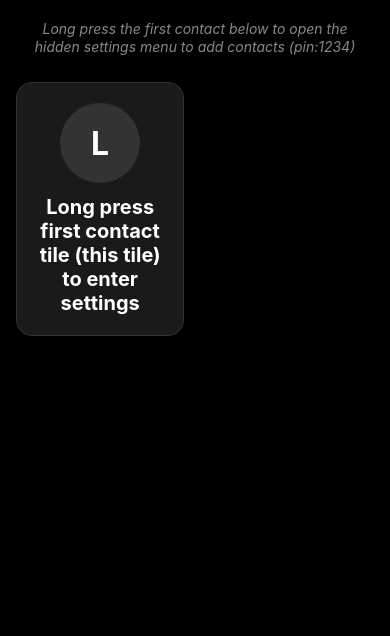
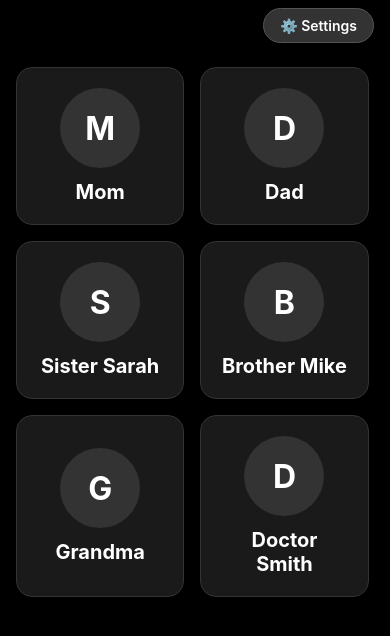
Before and after one commit to millergit/mem_p_app_v2, a React Native app: screen / in a window 390 px wide. Shown: the top 636 px of the page. Built offline with nearby package versions, Linux system fonts and the light colour scheme.

Commit message:
demo mode

```diff
--- a/App.tsx
+++ b/App.tsx
@@ -104,7 +104,8 @@ export default function App() {
   };
 
   const handlePinEntryPress = () => {
-    setShowPinModal(true);
+    // Skip PIN for demo mode - go directly to settings
+    setCurrentScreen('settings');
   };
 
   const handlePinSuccess = () => {
--- a/src/screens/ContactsScreen.tsx
+++ b/src/screens/ContactsScreen.tsx
@@ -48,11 +48,95 @@ export default function ContactsScreen({ onContactPress, onPinEntryPress }: Cont
       const contactsString = await AsyncStorage.getItem('selected_contacts');
       if (contactsString) {
         const selectedContacts = JSON.parse(contactsString);
-        setContacts(selectedContacts);
-        contactsCache = selectedContacts;
+        // If we have stored contacts and they're not empty, use them
+        if (selectedContacts && selectedContacts.length > 0) {
+          setContacts(selectedContacts);
+          contactsCache = selectedContacts;
+        } else {
+          // If stored contacts are empty, load demo contacts
+          const demoContacts = [
+            {
+              id: '1',
+              name: 'Mom',
+              phoneNumber: '(555) 123-4567',
+              birthdate: 'January 15'
+            },
+            {
+              id: '2',
+              name: 'Dad',
+              phoneNumber: '(555) 234-5678',
+              birthdate: 'March 22'
+            },
+            {
+              id: '3',
+              name: 'Sister Sarah',
+              phoneNumber: '(555) 345-6789',
+              birthdate: 'July 8'
+            },
+            {
+              id: '4',
+              name: 'Brother Mike',
+              phoneNumber: '(555) 456-7890',
+              birthdate: 'December 3'
+            },
+            {
+              id: '5',
+              name: 'Grandma',
+              phoneNumber: '(555) 567-8901',
+              birthdate: 'September 14'
+            },
+            {
+              id: '6',
+              name: 'Doctor Smith',
+              phoneNumber: '(555) 678-9012',
+              birthdate: 'May 27'
+            }
+          ];
+          setContacts(demoContacts);
+          contactsCache = demoContacts;
+        }
       } else {
-        setContacts([]);
-        contactsCache = [];
+        // Load demo contacts for app review
+        const demoContacts = [
+          {
+            id: '1',
+            name: 'Mom',
+            phoneNumber: '(555) 123-4567',
+            birthdate: 'January 15'
+          },
+          {
+            id: '2',
+            name: 'Dad',
+            phoneNumber: '(555) 234-5678',
+            birthdate: 'March 22'
+          },
+          {
+            id: '3',
+            name: 'Sister Sarah',
+            phoneNumber: '(555) 345-6789',
+            birthdate: 'July 8'
+          },
+          {
+            id: '4',
+            name: 'Brother Mike',
+            phoneNumber: '(555) 456-7890',
+            birthdate: 'December 3'
+          },
+          {
+            id: '5',
+            name: 'Grandma',
+            phoneNumber: '(555) 567-8901',
+            birthdate: 'September 14'
+          },
+          {
+            id: '6',
+            name: 'Doctor Smith',
+            phoneNumber: '(555) 678-9012',
+            birthdate: 'May 27'
+          }
+        ];
+        setContacts(demoContacts);
+        contactsCache = demoContacts;
       }
     } catch (error) {
       console.error('Failed to load selected contacts:', error);
@@ -79,6 +163,14 @@ export default function ContactsScreen({ onContactPress, onPinEntryPress }: Cont
   return (
     <View style={{ flex: 1, backgroundColor: '#000', paddingTop: insets.top }}>
       <View style={styles.container}>
+        <View style={styles.headerContainer}>
+          <TouchableOpacity
+            style={styles.settingsButton}
+            onPress={onPinEntryPress}
+          >
+            <Text style={styles.settingsButtonText}>⚙️ Settings</Text>
+          </TouchableOpacity>
+        </View>
         <View style={styles.contentWrapper}>
           {isLoading ? (
             <View style={styles.loadingContainer}>
@@ -88,28 +180,13 @@ export default function ContactsScreen({ onContactPress, onPinEntryPress }: Cont
             <View style={styles.container}>
               <View style={styles.instructionsContainer}>
                 <Text style={styles.instructionsText}>
-                  Long press the first contact below to open the hidden settings menu to add contacts (pin:1234)
+                  Use the Settings button above to manage your contacts
                 </Text>
               </View>
-              <FlatList
-                data={[{
-                  id: 'setup',
-                  name: 'Long press first contact tile (this tile) to enter settings',
-                  phoneNumber: 'Long press to open settings',
-                  birthdate: 'Setup contact'
-                }]}
-                renderItem={({ item }) => (
-                  <ContactCard
-                    contact={item}
-                    onPress={() => {}} // No action on regular press
-                    onLongPress={onPinEntryPress} // Open settings on long press
-                  />
-                )}
-                keyExtractor={(item) => item.id}
-                numColumns={2}
-                showsVerticalScrollIndicator={false}
-                contentContainerStyle={styles.listContent}
-              />
+              <View style={styles.emptyContainer}>
+                <Text style={styles.emptyText}>No contacts loaded yet</Text>
+                <Text style={styles.emptySubtext}>Use the Settings button to add contacts</Text>
+              </View>
             </View>
           ) : (
             <FlatList
@@ -132,6 +209,25 @@ const styles = StyleSheet.create({
     flex: 1,
     backgroundColor: '#000',
   },
+  headerContainer: {
+    flexDirection: 'row',
+    justifyContent: 'flex-end',
+    paddingHorizontal: 16,
+    paddingVertical: 8,
+  },
+  settingsButton: {
+    backgroundColor: '#333',
+    paddingHorizontal: 16,
+    paddingVertical: 8,
+    borderRadius: 20,
+    borderWidth: 1,
+    borderColor: '#555',
+  },
+  settingsButtonText: {
+    color: '#fff',
+    fontSize: 14,
+    fontWeight: '600',
+  },
   contentWrapper: {
     flex: 1,
     backgroundColor: '#000',
@@ -147,6 +243,23 @@ const styles = StyleSheet.create({
     fontStyle: 'italic',
     lineHeight: 18,
   },
+  emptyContainer: {
+    flex: 1,
+    justifyContent: 'center',
+    alignItems: 'center',
+    paddingHorizontal: 40,
+  },
+  emptyText: {
+    fontSize: 18,
+    color: '#ccc',
+    textAlign: 'center',
+    marginBottom: 8,
+  },
+  emptySubtext: {
+    fontSize: 14,
+    color: '#888',
+    textAlign: 'center',
+  },
   listContent: {
     padding: 8,
     paddingBottom: 120, // Extra padding for assistive access back button
```
